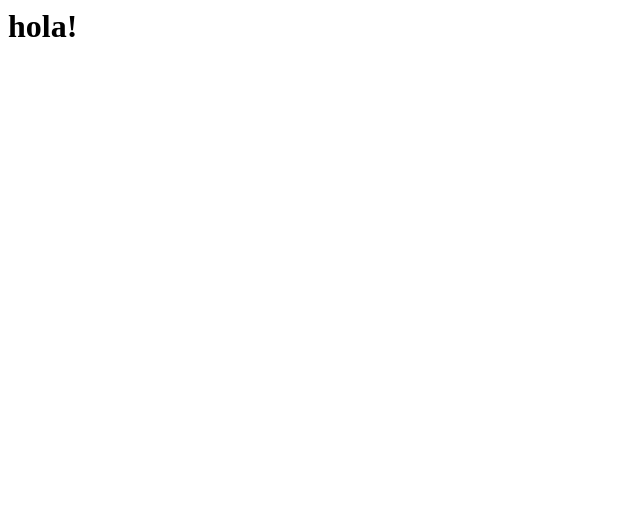
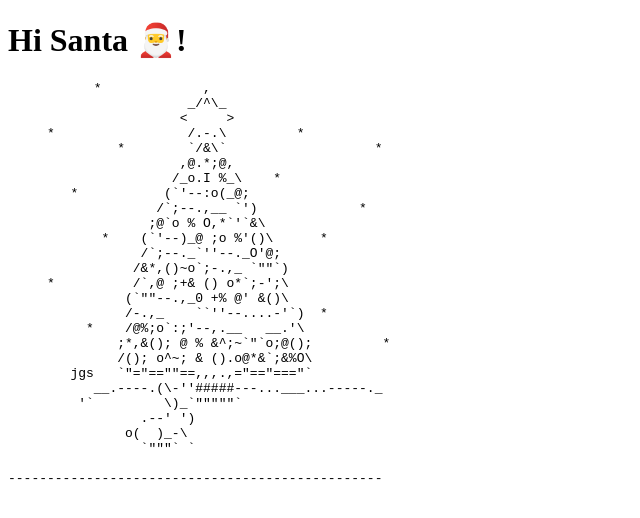
Before and after one commit to maxicapodacqua/advent-of-spin, a plain HTML site: page challenge-1/static/index.html in a window 1280 px wide. Shown: the whole page, without its empty margins (0-640 px from the left). Drawn offline with Linux system fonts and the light colour scheme.

Commit message:
Adding some UI

```diff
--- a/challenge-1/static/index.html
+++ b/challenge-1/static/index.html
@@ -1 +1,41 @@
-<h1>hola!</h1>
+<!DOCTYPE html>
+<head>
+    <title>Advent of Spin</title>
+    <meta charset="UTF-8">
+    <meta name="viewport" content="width=device-width, initial-scale=1.0">
+    <meta http-equiv="X-UA-Compatible" content="ie=edge">
+</head>
+<body>
+<h1>Hi Santa 🎅!</h1>
+<pre>
+           *             ,
+                       _/^\_
+                      <     >
+     *                 /.-.\         *
+              *        `/&\`                   *
+                      ,@.*;@,
+                     /_o.I %_\    *
+        *           (`'--:o(_@;
+                   /`;--.,__ `')             *
+                  ;@`o % O,*`'`&\
+            *    (`'--)_@ ;o %'()\      *
+                 /`;--._`''--._O'@;
+                /&*,()~o`;-.,_ `""`)
+     *          /`,@ ;+& () o*`;-';\
+               (`""--.,_0 +% @' &()\
+               /-.,_    ``''--....-'`)  *
+          *    /@%;o`:;'--,.__   __.'\
+              ;*,&(); @ % &^;~`"`o;@();         *
+              /(); o^~; & ().o@*&`;&%O\
+        jgs   `"="==""==,,,.,="=="==="`
+           __.----.(\-''#####---...___...-----._
+         '`         \)_`"""""`
+                 .--' ')
+               o(  )_-\
+                 `"""` `
+
+------------------------------------------------
+
+</pre>
+</body>
+</html>
```
